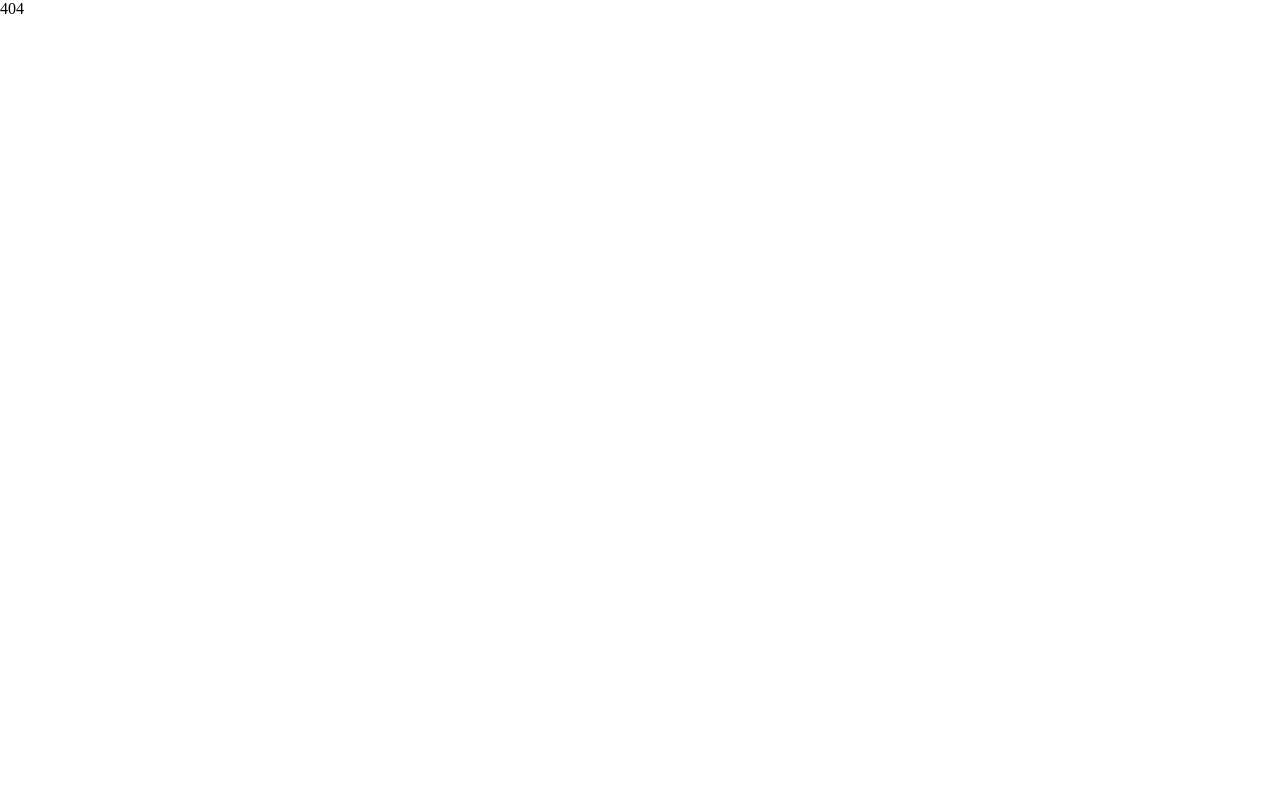
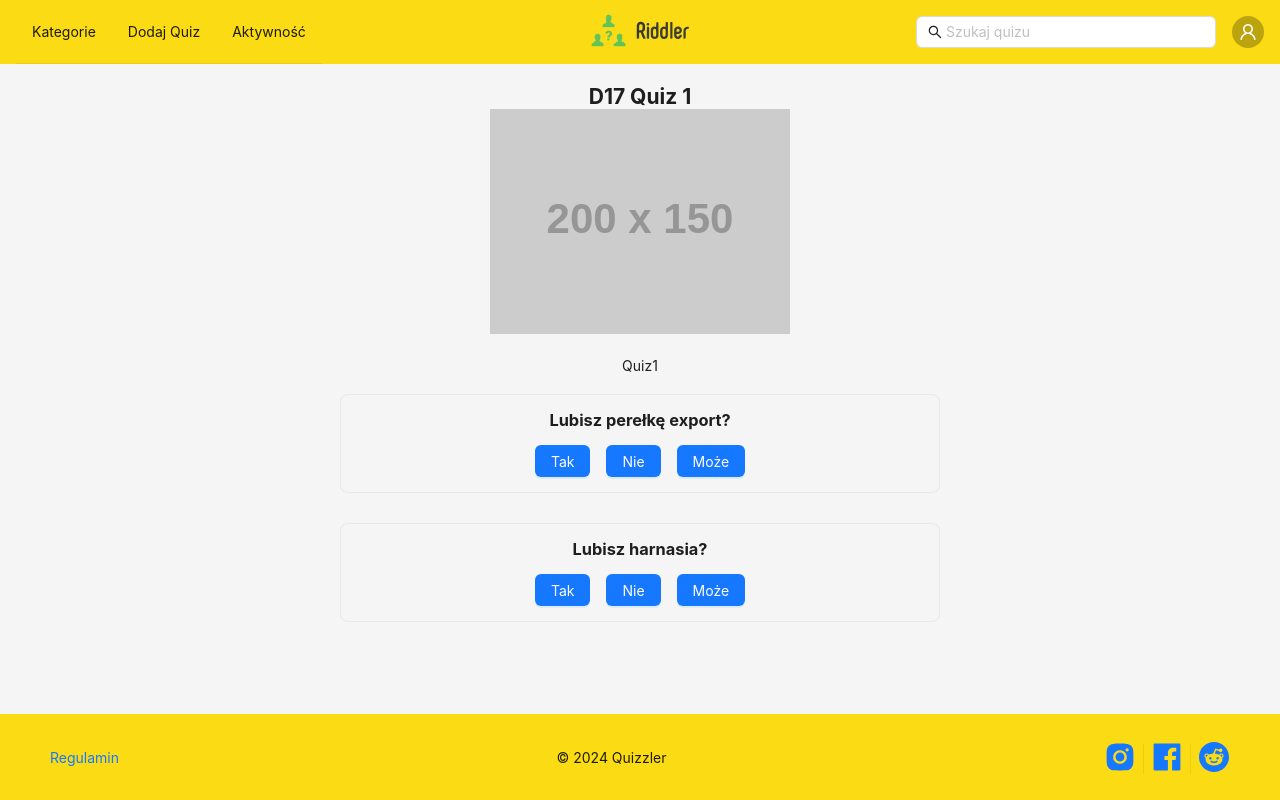
Before and after one commit to Jacob898/Quizzler, a React (Vite) app in the folder Frontend/: page /categories/1/quiz/1/solve in a window 1280 px wide. Built offline with nearby package versions, Linux system fonts and the light colour scheme.

Commit message:
Renamed quizDetails to quizPage, added QuizSolving

```diff
--- a/Frontend/src/App.tsx
+++ b/Frontend/src/App.tsx
@@ -1,9 +1,10 @@
 import { BrowserRouter, Routes, Route } from "react-router-dom";
 import Home from "./pages/Home/Home";
-import QuizEditor from "./pages/QuizEditor/QuizEditor";
+import QuizEditor from "./pages/Quiz/QuizEditor";
 import Categories from "./pages/Categories/Categories";
 import CategoryDetails from "./pages/Categories/CategoryDetails";
-import QuizDetails from "./components/QuizDetails";
+import QuizPage from "./pages/Quiz/QuizPage.tsx";
+import QuizSolving from "./pages/Quiz/QuizSolving.tsx";
 import NoPage from "./pages/NoPage/NoPage";
 import LoginPage from "./pages/LoginAndRegister/LoginPage.tsx";
 import RegisterPage from "./pages/LoginAndRegister/RegisterPage.tsx";
@@ -31,8 +32,13 @@ function App() {
                     />
                     <Route
                         path="/categories/:categoryId/quiz/:quizId"
-                        element={<QuizDetails />}
+                        element={<QuizPage />}
                     />
+
+                    <Route path="/categories/:categoryId/quiz/:quizId/solve"
+                           element={<QuizSolving />}
+                    />
+
                     <Route path="/login" element={<LoginPage />} />
                     <Route path="/register" element={<RegisterPage />} />
                     <Route path="/profile" element={<ProfilePage />} />
--- a/Frontend/src/components/QuizDetails.tsx
+++ /dev/null
@@ -1,87 +0,0 @@
-import { Button, Col, Layout, Row } from "antd";
-import { useParams } from "react-router-dom";
-import { categories } from "../data/categories";
-import { Category, Quiz } from "../types/types";
-import PageHeader from "./PageHeader";
-import PageFooter from "./PageFooter";
-
-const { Content } = Layout;
-
-const QuizDetails = () => {
-  const { categoryId, quizId } = useParams<{
-    categoryId: string;
-    quizId: string;
-  }>();
-
-  const category: Category | undefined = categories.find(
-    (cat) => cat.id === parseInt(categoryId || "")
-  );
-  const quiz: Quiz | undefined = category?.quizzes.find(
-    (q) => q.id === parseInt(quizId || "")
-  );
-
-  return (
-    <Layout
-      style={{ minHeight: "100vh", display: "flex", flexDirection: "column" }}
-    >
-      <PageHeader />
-      <Content style={{ padding: "20px", flex: 1, backgroundColor: "#f5f5f5" }}>
-        {!quiz ? (
-          <p style={{ textAlign: "center", fontSize: "18px", color: "#888" }}>
-            Nie znaleziono quizu.
-          </p>
-        ) : (
-          <div style={{ textAlign: "center" }}>
-            <h2>{quiz.title}</h2>
-            <img
-              src={quiz.img}
-              alt={quiz.title}
-              style={{ width: "300px", marginBottom: "20px" }}
-            />
-            <p>{quiz.description}</p>
-
-            <div
-              style={{
-                textAlign: "center",
-                margin: "20px auto",
-                maxWidth: "600px",
-              }}
-            >
-              {quiz.questions.map((question) => (
-                <div
-                  key={question.id}
-                  style={{
-                    marginBottom: "30px",
-                    padding: "15px",
-                    border: "1px solid #e8e8e8",
-                    borderRadius: "8px",
-                  }}
-                >
-                  <h3 style={{ marginBottom: "15px" }}>{question.question}</h3>
-                  <Row
-                    gutter={[16, 16]}
-                    justify="center"
-                    style={{ display: "flex" }}
-                  >
-                    <Col>
-                      <Button type="primary">{question.answer1}</Button>
-                    </Col>
-                    <Col>
-                      <Button type="primary">{question.answer2}</Button>
-                    </Col>
-                    <Col>
-                      <Button type="primary">{question.answer3}</Button>
-                    </Col>
-                  </Row>
-                </div>
-              ))}
-            </div>
-          </div>
-        )}
-      </Content>
-      <PageFooter />
-    </Layout>
-  );
-};
-
-export default QuizDetails;
--- a/Frontend/src/pages/Home/Home.tsx
+++ b/Frontend/src/pages/Home/Home.tsx
@@ -1,4 +1,4 @@
-import { Layout, Card, Row, Col, Carousel } from "antd";
+import { Layout, Card, Row, Col } from "antd";
 import { Link } from "react-router-dom";
 import PageHeader from "../../components/PageHeader";
 import PageFooter from "../../components/PageFooter";
--- /dev/null
+++ b/Frontend/src/pages/Quiz/QuizPage.tsx
@@ -0,0 +1,56 @@
+import { Button, Layout } from "antd";
+import {Link, useParams} from "react-router-dom";
+import { categories } from "../../data/categories.ts";
+import { Category, Quiz } from "../../types/types.ts";
+import PageHeader from "../../components/PageHeader.tsx";
+import PageFooter from "../../components/PageFooter.tsx";
+
+const { Content } = Layout;
+
+const QuizPage = () => {
+  const { categoryId, quizId } = useParams<{
+    categoryId: string;
+    quizId: string;
+  }>();
+
+  const category: Category | undefined = categories.find(
+    (cat) => cat.id === parseInt(categoryId || "")
+  );
+  const quiz: Quiz | undefined = category?.quizzes.find(
+    (q) => q.id === parseInt(quizId || "")
+  );
+
+  return (
+    <Layout
+      style={{ minHeight: "100vh", display: "flex", flexDirection: "column" }}
+    >
+      <PageHeader />
+      <Content style={{ padding: "20px", flex: 1, backgroundColor: "#f5f5f5" }}>
+        {!quiz ? (
+          <p style={{ textAlign: "center", fontSize: "18px", color: "#888" }}>
+            Nie znaleziono quizu.
+          </p>
+        ) : (
+          <div style={{ textAlign: "center" }}>
+            <h1>{quiz.title}</h1>
+            <img
+              src={quiz.img}
+              alt={quiz.title}
+              style={{ width: "300px", marginBottom: "20px" }}
+            />
+            <p>{quiz.description}</p>
+
+            <Button type="primary">
+              <Link to={`/categories/${categoryId}/quiz/${quiz.id}/solve`}>
+                Rozwiąż quiz
+              </Link>
+            </Button>
+          </div>
+        )}
+      </Content>
+      <PageFooter />
+    </Layout>
+  );
+};
+
+export default QuizPage;
--- /dev/null
+++ b/Frontend/src/pages/Quiz/QuizSolving.tsx
@@ -0,0 +1,87 @@
+import PageHeader from "../../components/PageHeader.tsx";
+import {Button, Col, Layout, Row} from "antd";
+import PageFooter from "../../components/PageFooter.tsx";
+import {Content} from "antd/es/layout/layout";
+import {useParams} from "react-router-dom";
+import {Category, Quiz} from "../../types/types.ts";
+import {categories} from "../../data/categories.ts";
+
+const QuizSolving = () => {
+    const { categoryId, quizId } = useParams<{
+        categoryId: string;
+        quizId: string;
+    }>();
+
+    const category: Category | undefined = categories.find(
+        (cat) => cat.id === parseInt(categoryId || "")
+    );
+    const quiz: Quiz | undefined = category?.quizzes.find(
+        (q) => q.id === parseInt(quizId || "")
+    );
+
+
+    return (
+        <Layout
+            style={{ minHeight: "100vh", display: "flex", flexDirection: "column" }}
+        >
+            <PageHeader />
+            <Content style={{ padding: "20px", flex: 1, backgroundColor: "#f5f5f5" }}>
+                {!quiz ? (
+                    <p style={{ textAlign: "center", fontSize: "18px", color: "#888" }}>
+                        Nie znaleziono quizu.
+                    </p>
+                ) : (
+                    <div style={{ textAlign: "center" }}>
+                        <h2>{quiz.title}</h2>
+                        <img
+                            src={quiz.img}
+                            alt={quiz.title}
+                            style={{ width: "300px", marginBottom: "20px" }}
+                        />
+                        <p>{quiz.description}</p>
+
+                        <div
+                            style={{
+                                textAlign: "center",
+                                margin: "20px auto",
+                                maxWidth: "600px",
+                            }}
+                        >
+                            {quiz.questions.map((question) => (
+                                <div
+                                    key={question.id}
+                                    style={{
+                                        marginBottom: "30px",
+                                        padding: "15px",
+                                        border: "1px solid #e8e8e8",
+                                        borderRadius: "8px",
+                                    }}
+                                >
+                                    <h3 style={{ marginBottom: "15px" }}>{question.question}</h3>
+                                    <Row
+                                        gutter={[16, 16]}
+                                        justify="center"
+                                        style={{ display: "flex" }}
+                                    >
+                                        <Col>
+                                            <Button type="primary">{question.answer1}</Button>
+                                        </Col>
+                                        <Col>
+                                            <Button type="primary">{question.answer2}</Button>
+                                        </Col>
+                                        <Col>
+                                            <Button type="primary">{question.answer3}</Button>
+                                        </Col>
+                                    </Row>
+                                </div>
+                            ))}
+                        </div>
+                    </div>
+                )}
+            </Content>
+            <PageFooter />
+        </Layout>
+    )
+}
+
+export default QuizSolving
```
Also changed, not shown: Frontend/src/pages/Quiz/QuizEditor.tsx (renamed from Frontend/src/pages/QuizEditor/QuizEditor.tsx).
